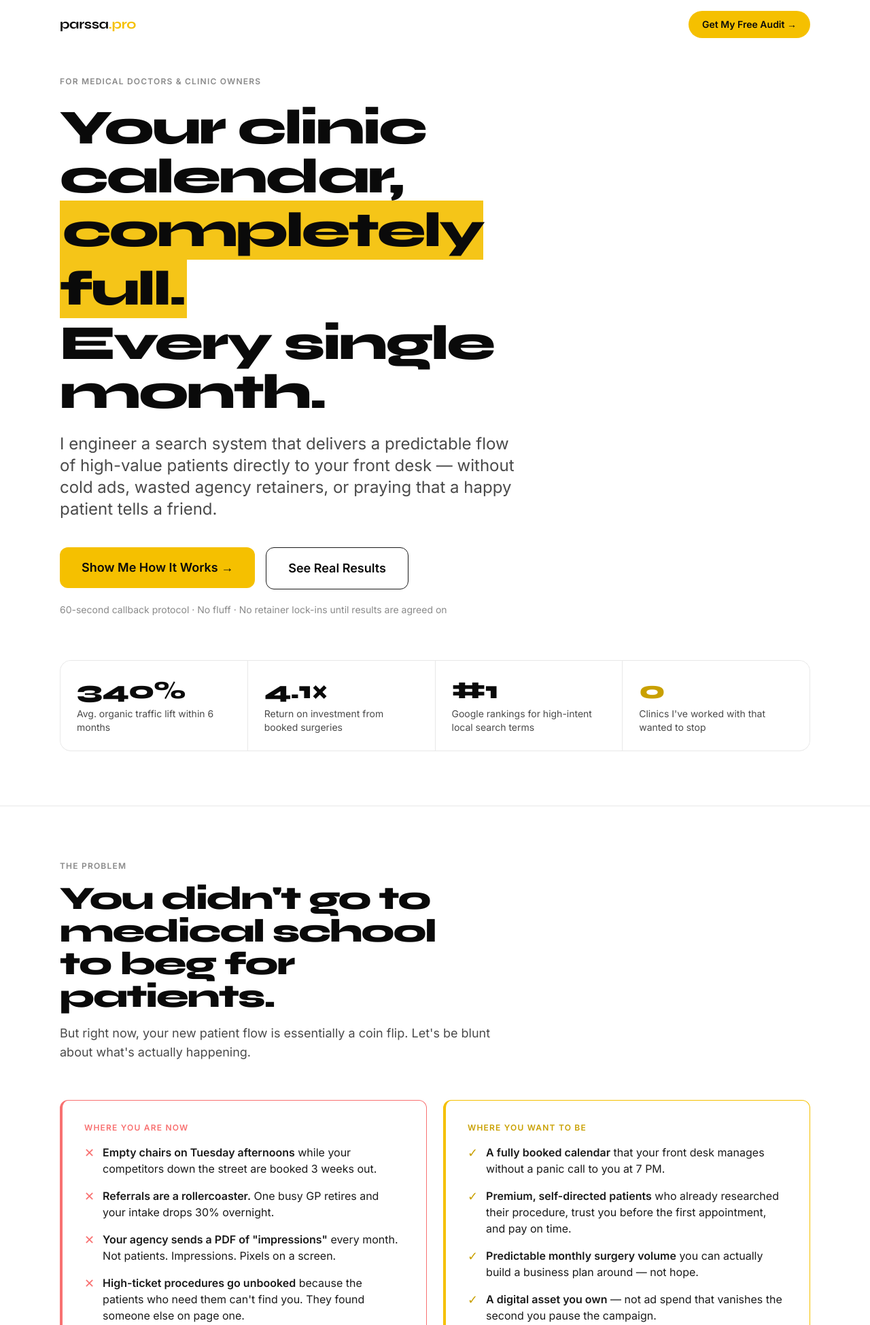
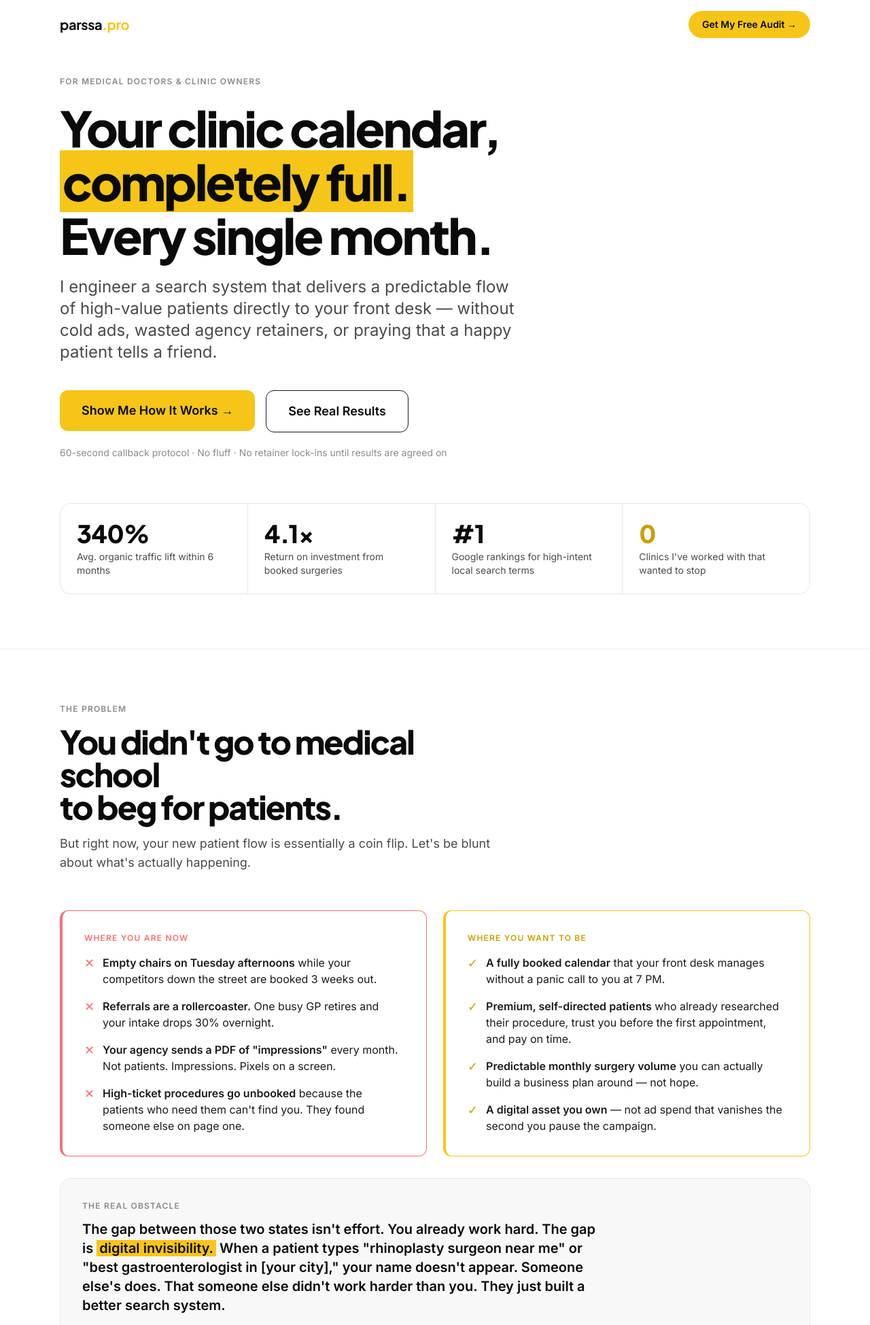
Before and after one commit to PyParssa/Django_template, a Django app: template main/templates/main/index.html in a window 1280 px wide. Shown: the top 1949 px of the page at 68% size. Run offline with Django 5.2, Linux system fonts and the light colour scheme; the template is opened without the code that fills it, so the values that code supplies are empty; some libraries are stand-ins or nearby versions.

Commit message:
changing html file

```diff
--- a/config/settings.py
+++ b/config/settings.py
@@ -23,7 +23,7 @@ BASE_DIR = Path(__file__).resolve().parent.parent
 SECRET_KEY = "django-insecure-+iou69amkfds#a^hpcw8&^1y_92xb7-8fwi+375!mbjh&barav"
 
 # SECURITY WARNING: don't run with debug turned on in production!
-DEBUG = True
+DEBUG = False
 
 ALLOWED_HOSTS = ['*']
 
--- a/main/templates/main/index.html
+++ b/main/templates/main/index.html
@@ -11,13 +11,13 @@
       theme: {
         extend: {
           colors: {
-            yellow: { DEFAULT: '#f5c000', light: '#FFF9DB', dark: '#C9A000' },
+            yellow: { DEFAULT: '#F5C518', light: '#FFF9DB', dark: '#C9A000' },
             ink:    { DEFAULT: '#0A0A0A', soft: '#1A1A1A', muted: '#4A4A4A', faint: '#8A8A8A' },
             surface: { DEFAULT: '#FFFFFF', off: '#F8F8F8', border: '#E8E8E8' }
           },
           fontFamily: {
             sans: ['"Inter"', 'system-ui', 'sans-serif'],
-            display: ['"Syne"', '"Inter"', 'sans-serif'],
+            display: ['"Plus Jakarta Sans"', '"Inter"', 'sans-serif'],
           },
           letterSpacing: { tightest: '-0.04em', tight: '-0.02em' }
         }
@@ -26,12 +26,12 @@
   </script>
   <link rel="preconnect" href="https://fonts.googleapis.com" />
   <link rel="preconnect" href="https://fonts.gstatic.com" crossorigin />
-  <link href="https://fonts.googleapis.com/css2?family=Syne:wght@700;800&family=Inter:wght@400;500;600&display=swap" rel="stylesheet" />
+  <link href="https://fonts.googleapis.com/css2?family=Plus+Jakarta+Sans:wght@700;800&family=Inter:wght@400;500;600&display=swap" rel="stylesheet" />
   <style>
     * { box-sizing: border-box; }
     html { scroll-behavior: smooth; }
     body { background: #FFFFFF; color: #0A0A0A; font-family: 'Inter', system-ui, sans-serif; -webkit-font-smoothing: antialiased; }
-    .font-display { font-family: 'Syne', 'Inter', sans-serif; }
+    .font-display { font-family: 'Plus Jakarta Sans', 'Inter', sans-serif; }
 
     /* Yellow highlight stripe */
     .hl { background: #F5C518; padding: 0 4px; display: inline; line-height: 1.2; }
```
